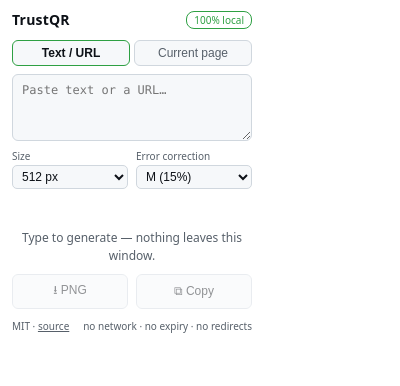
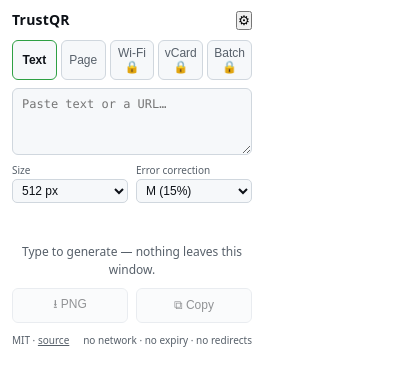
Before and after one commit to mundentracie/trustqr, a browser extension: page popup.html in a window 400 px wide. Drawn offline with Linux system fonts and the light colour scheme.

Commit message:
v0.2.0: Pro tabs (Wi-Fi/vCard/batch), settings + license activation UI

```diff
--- a/popup.html
+++ b/popup.html
@@ -7,19 +7,66 @@
 <body>
   <header class="tq-header">
     <span class="tq-brand">TrustQR</span>
-    <span class="tq-badge">100% local</span>
+    <span id="pro-badge" class="tq-badge hidden">PRO</span>
+    <button id="settings-btn" type="button" class="tq-gear" title="Settings">⚙</button>
   </header>
 
-  <div class="tq-tabs">
-    <button id="tab-text" class="tq-tab active" type="button">Text / URL</button>
-    <button id="tab-page" class="tq-tab" type="button">Current page</button>
+  <div id="settings" class="tq-settings hidden">
+    <div id="pro-status" class="tq-pro-status"></div>
+    <div class="tq-license-row">
+      <input id="license-input" type="text" spellcheck="false" placeholder="TQPRO-XXXX-XXXX-XXXX key">
+      <button id="license-apply" type="button">Activate</button>
+    </div>
+    <p class="tq-license-hint">
+      Pro unlocks Wi-Fi, vCard and batch QR codes — verified 100% offline, no account.
+      <a href="https://github.com/mundentracie/trustqr#pro" target="_blank" rel="noreferrer">Get a key →</a>
+    </p>
   </div>
 
+  <div class="tq-tabs">
+    <button id="tab-text" class="tq-tab active" type="button">Text</button>
+    <button id="tab-page" class="tq-tab" type="button">Page</button>
+    <button id="tab-wifi" class="tq-tab tq-pro-tab" type="button">Wi-Fi<span class="tq-lock">🔒</span></button>
+    <button id="tab-vcard" class="tq-tab tq-pro-tab" type="button">vCard<span class="tq-lock">🔒</span></button>
+    <button id="tab-batch" class="tq-tab tq-pro-tab" type="button">Batch<span class="tq-lock">🔒</span></button>
+  </div>
+
+  <!-- Text / URL -->
   <textarea id="input" rows="3" spellcheck="false"
     placeholder="Paste text or a URL…"></textarea>
+
+  <!-- Current page -->
   <div id="page-url" class="tq-page-url hidden"></div>
 
-  <div class="tq-options">
+  <!-- Wi-Fi (Pro) -->
+  <div id="panel-wifi" class="tq-panel hidden">
+    <input id="wifi-ssid" type="text" placeholder="Network name (SSID)">
+    <input id="wifi-pass" type="text" placeholder="Password">
+    <select id="wifi-security">
+      <option value="WPA" selected>WPA / WPA2 / WPA3</option>
+      <option value="WEP">WEP</option>
+      <option value="nopass">Open (no password)</option>
+    </select>
+  </div>
+
+  <!-- vCard (Pro) -->
+  <div id="panel-vcard" class="tq-panel hidden">
+    <input id="vc-name" type="text" placeholder="Full name">
+    <input id="vc-org" type="text" placeholder="Organization (optional)">
+    <input id="vc-phone" type="text" placeholder="Phone (optional)">
+    <input id="vc-email" type="text" placeholder="Email (optional)">
+    <input id="vc-url" type="text" placeholder="Website (optional)">
+  </div>
+
+  <!-- Batch (Pro) -->
+  <div id="panel-batch" class="tq-panel hidden">
+    <textarea id="batch-input" rows="4" spellcheck="false"
+      placeholder="One QR per line…"></textarea>
+    <div id="batch-list" class="tq-batch-list"></div>
+    <button id="batch-download" type="button" class="tq-wide-btn hidden">Download all</button>
+  </div>
+
+  <div class="tq-options" id="single-options">
     <label class="tq-opt">
       <span>Size</span>
       <select id="size">
@@ -43,7 +90,7 @@
   <p id="placeholder" class="tq-placeholder">Type to generate — nothing leaves this window.</p>
   <p id="error" class="tq-error hidden"></p>
 
-  <div class="tq-actions">
+  <div class="tq-actions" id="single-actions">
     <button id="download" type="button" disabled title="Download PNG">⭳ PNG</button>
     <button id="copy" type="button" disabled title="Copy image to clipboard">⧉ Copy</button>
   </div>
@@ -54,6 +101,7 @@
   </footer>
 
   <script src="lib/qrcode.js"></script>
+  <script src="src/license.js"></script>
   <script src="popup.js"></script>
 </body>
 </html>
```
